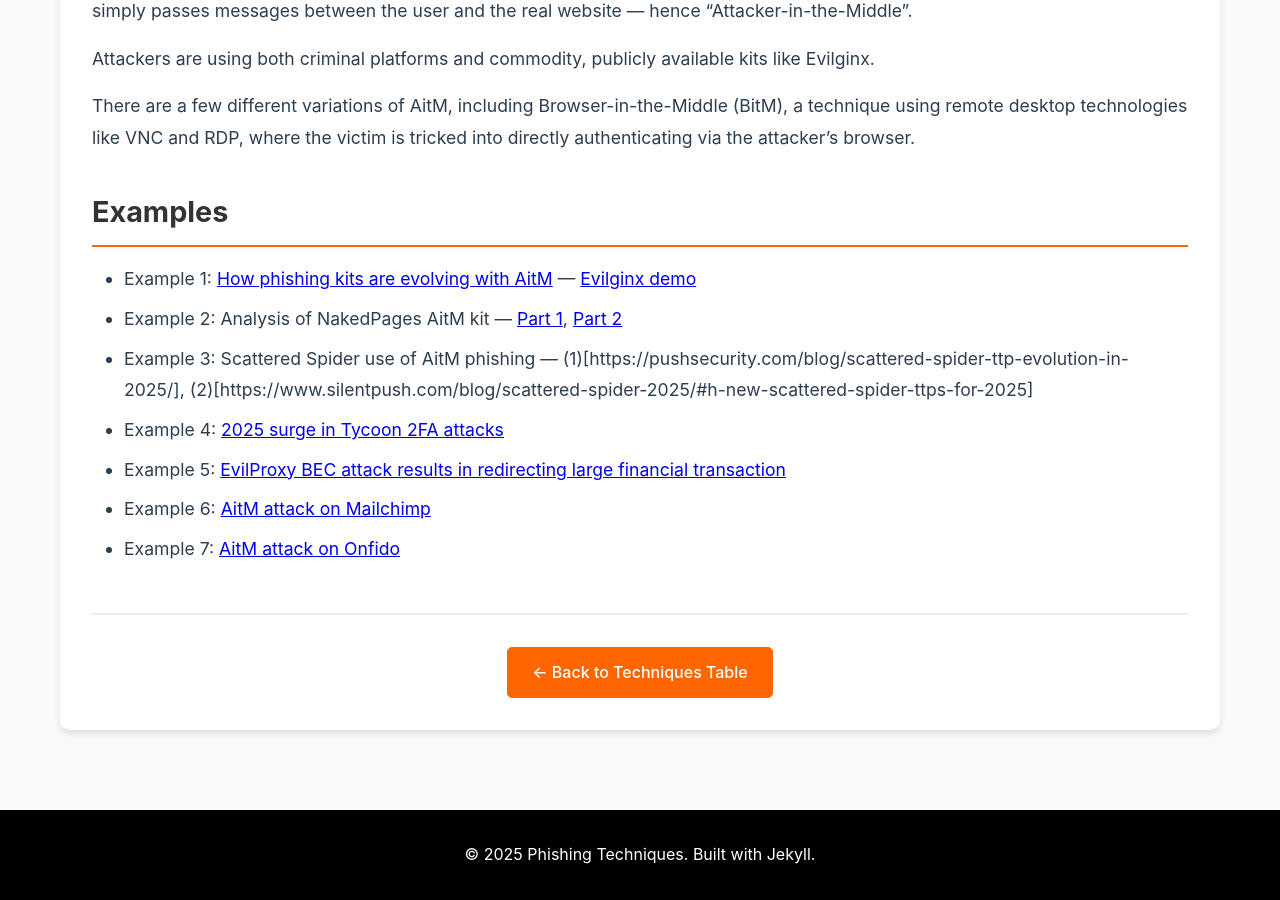
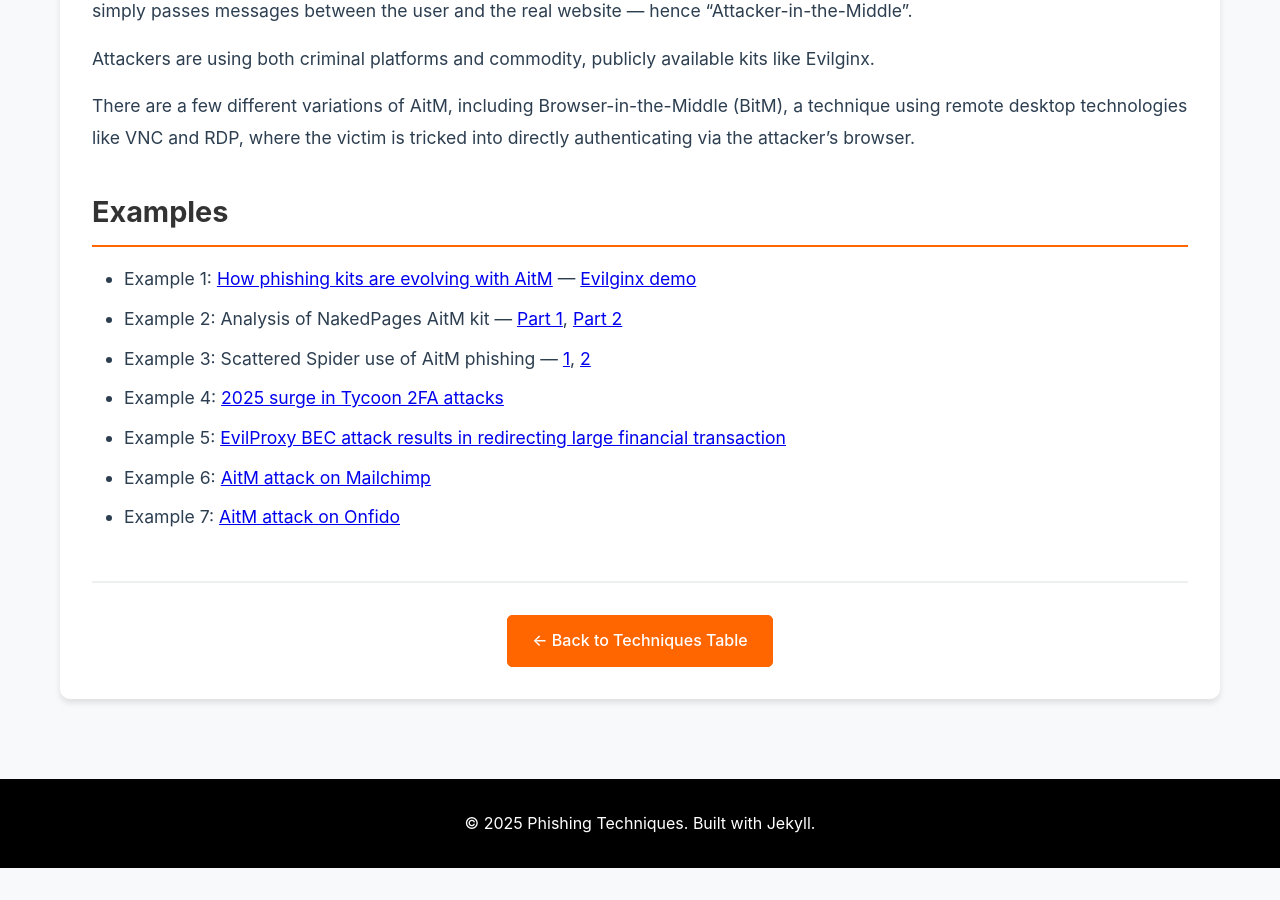
Before and after one commit to pushsecurity/phishing-techniques, a Jekyll site: the page built from _techniques/aitm-phishing.md, in a window 1280 px wide and 900 px high, scrolled down 573 px. Built offline with Jekyll 4.4.1, drawn with Linux system fonts in a browser that asks for light colours; after the commit the page ends 1441 px from its top, so only the background shows below that.

Commit message:
Update aitm-phishing.md
fixed error

```diff
--- a/_techniques/aitm-phishing.md
+++ b/_techniques/aitm-phishing.md
@@ -18,7 +18,7 @@
 
 - Example 1: [How phishing kits are evolving with AitM](https://pushsecurity.com/blog/phishing-2-0-how-phishing-toolkits-are-evolving-with-aitm/) — [Evilginx demo](https://www.youtube.com/watch?v=octo3ye8SwI)
 - Example 2: Analysis of NakedPages AitM kit — [Part 1](https://www.youtube.com/watch?v=octo3ye8SwI), [Part 2](https://pushsecurity.com/blog/how-aitm-phishing-kits-evade-detection-p2/)
-- Example 3: Scattered Spider use of AitM phishing — (1)[https://pushsecurity.com/blog/scattered-spider-ttp-evolution-in-2025/], (2)[https://www.silentpush.com/blog/scattered-spider-2025/#h-new-scattered-spider-ttps-for-2025]
+- Example 3: Scattered Spider use of AitM phishing — [1](https://pushsecurity.com/blog/scattered-spider-ttp-evolution-in-2025/), [2](https://www.silentpush.com/blog/scattered-spider-2025/#h-new-scattered-spider-ttps-for-2025)
 - Example 4: [2025 surge in Tycoon 2FA attacks](https://www.proofpoint.com/us/blog/email-and-cloud-threats/aitm-phishing-attacks-evolving-threat-microsoft-365)
 - Example 5: [EvilProxy BEC attack results in redirecting large financial transaction](https://thomasmurray.com/insights/evilproxy-deep-dive-outlook-teams-ps1m-heist)
 - Example 6: [AitM attack on Mailchimp](https://pushsecurity.com/blog/dissecting-a-recent-mailchimp-phishing-attack/)
```
